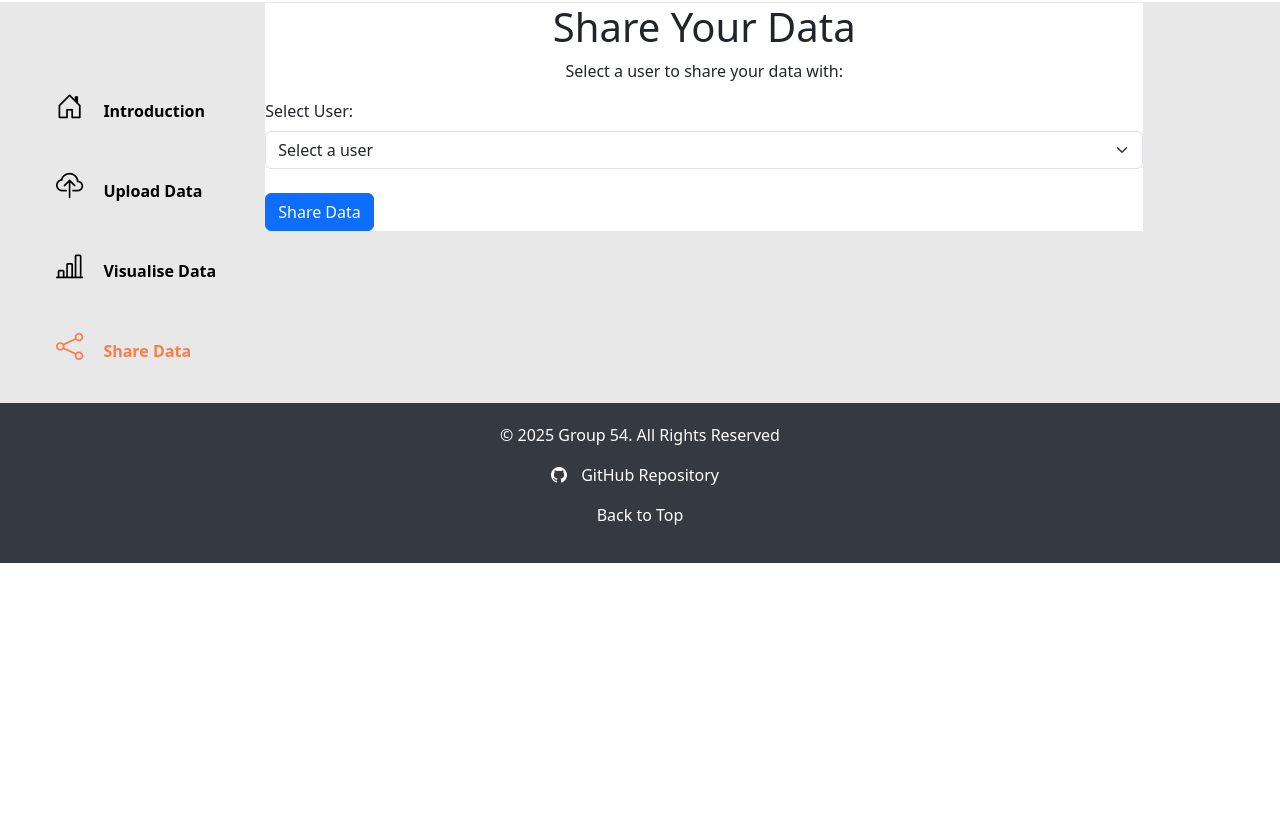
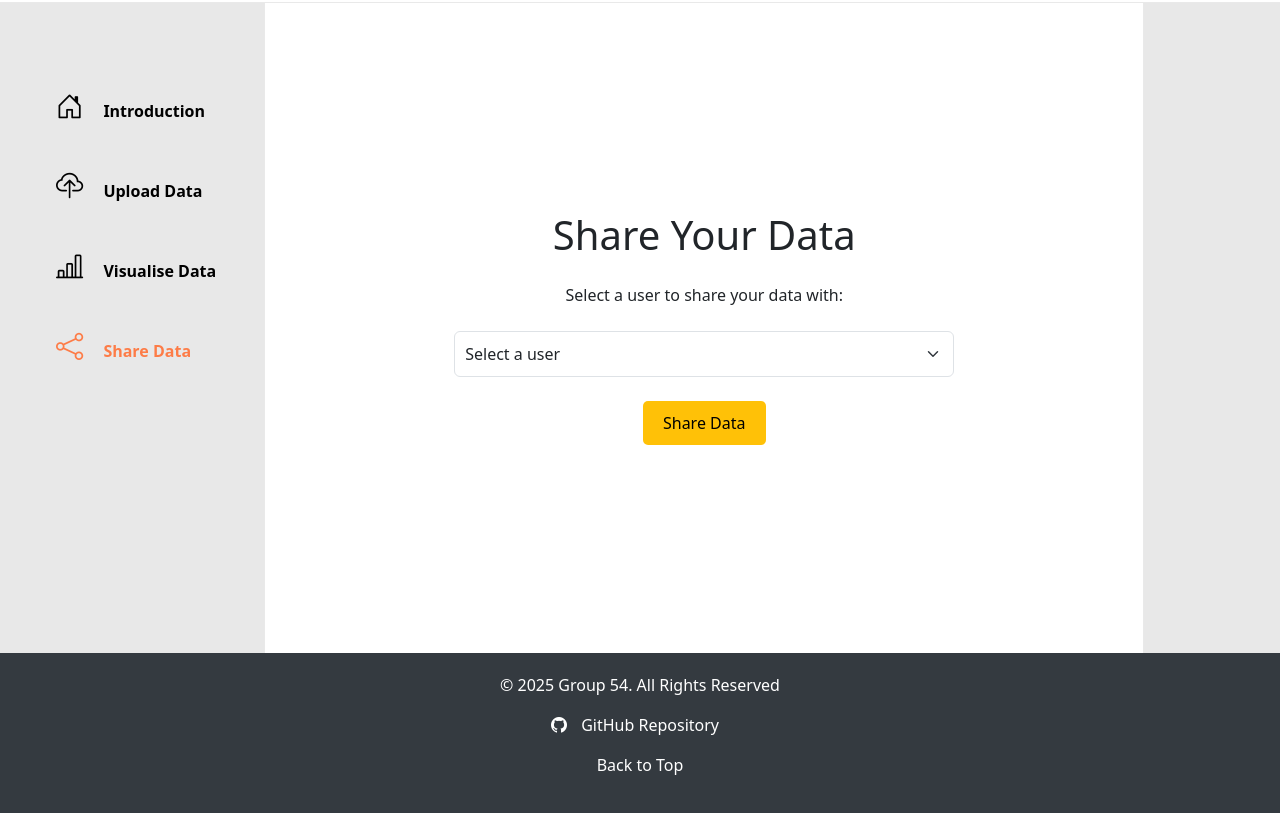
Before and after one commit to swyou/CITS5505-G54, a Flask app: page /share in a window 1280 px wide. Shown: the part 93-906 px from the top of the page. Before the commit the page ends 656 px from the top, so only its background shows below. Run offline with Flask 3, Linux system fonts and the light colour scheme; the visitor is signed in with stand-in values (Sample User, id 1); data comes from the database, SQL or seed files in the repository; data that the repository does not hold is empty.

Commit message:
Integration & Fix: data sharing backend, scripts implemented.

```diff
--- a/app/routes.py
+++ b/app/routes.py
@@ -1,7 +1,6 @@
 from flask import Blueprint, jsonify, render_template, redirect, url_for, flash, request
 from flask_login import login_required, current_user
 from .service import *
-import json
 
 main = Blueprint('main', __name__)
 
@@ -38,7 +37,14 @@
 def list_sharings():
     user_id = current_user.get_id()
     sharings = get_sharings_by_receiver(user_id)
-    return jsonify(sharings)
+    result = [
+        {
+            "id": sharing.id,
+            "sender": sharing.sender.username
+        }
+        for sharing in sharings
+    ]
+    return jsonify(result)
 
 
 @main.route('/users', methods=['GET'])
@@ -53,16 +59,21 @@
 @main.route('/share', methods=['POST'])
 @login_required
 def share_with():
-    to_user_id = request.form.get("to_user_id")
-    message = request.form.get("message")
-
-    if not to_user_id or not message:
-        return jsonify({"error": "Missing required parameters"}), 400
+    data = request.get_json()  # Parse JSON payload
+    to_user_id = data.get("to_user_id")
+    if to_user_id is None:
+        return jsonify({"error": "Invalid to user ID"}), 400
 
     user_id = current_user.get_id()
-    sharing = create_sharing(sender_id=user_id, receiver_id=to_user_id, message=message)
+    # Check if a sharing already exists
+    existing_sharing = get_existing_sharing(sender_id=user_id, receiver_id=to_user_id)
+    if existing_sharing:
+        return jsonify({"error": "You have already shared data with this user."}), 400
 
-    return jsonify({"success": True, "sharing": sharing}), 201
+    # Create a new sharing
+    sharing = create_sharing(sender_id=user_id, receiver_id=to_user_id, message="")
+
+    return jsonify({"success": True}), 201
 
 
 @main.route('/upload', methods=['POST'])
--- a/app/service.py
+++ b/app/service.py
@@ -39,6 +39,17 @@
     db.session.add(new_sharing)
     db.session.commit()
     return new_sharing
+
+
+def get_existing_sharing(sender_id, receiver_id):
+    """
+    Check if a sharing already exists between the sender and receiver.
+
+    :param sender_id: The ID of the sender.
+    :param receiver_id: The ID of the receiver.
+    :return: The existing sharing if found, otherwise None.
+    """
+    return Sharing.query.filter_by(sender_id=sender_id, receiver_id=receiver_id).first()
 
 # 每 100g 平均热量
 AVG_KCAL_TABLE = {
--- /dev/null
+++ b/app/static/css/share.css
@@ -0,0 +1,32 @@
+/* Ensure the main-inner fills the available space */
+.main-inner {
+    min-height: calc(100vh - 150px); /* Adjust height to include header and footer */
+    display: flex;
+    flex-direction: column;
+    justify-content: center; /* Center content vertically */
+    padding: 20px; /* Add padding for spacing */
+}
+
+/* Style the dropdown */
+#userDropdown {
+    max-width: 500px; /* Make the dropdown narrower */
+    margin: 0 auto; /* Center the dropdown */
+    padding: 10px;
+    font-size: 16px;
+}
+
+/* Style the share button */
+.btn-yellow {
+    background-color: #ffc107; /* Yellow color */
+    color: #000; /* Black text for contrast */
+    border: none;
+    padding: 10px 20px;
+    font-size: 16px;
+    border-radius: 5px;
+    cursor: pointer;
+    transition: background-color 0.3s ease;
+}
+
+.btn-yellow:hover {
+    background-color: #e0a800; /* Darker yellow on hover */
+}
--- a/app/templates/data.html
+++ b/app/templates/data.html
@@ -31,10 +31,7 @@
           <div class="recipe-section">
             <div class="post-recipes">
               <div class="intro-container">
-                <h1 class="intro-title">Nutrition Trends Overview</h1>
-                <p class="intro-description">
-                  Explore your dietary trends with dynamic charts and insights.
-                </p>
+                <h1 class="intro-title">Nutrition Trends</h1>
 
                 <!-- Shared Reports Dropdown -->
                 <div class="shared-reports-dropdown">
--- a/app/templates/share.html
+++ b/app/templates/share.html
@@ -2,16 +2,18 @@
 <html lang="en">
   <head>
     <meta charset="UTF-8" />
-    <title>SmartBite - Visualise Data</title>
+    <title>SmartBite - Share Data</title>
     <!-- CSS Files -->
     <link href="https://cdn.jsdelivr.net/npm/bootstrap@5.3.0-alpha1/dist/css/bootstrap.min.css" rel="stylesheet">
     <link href="https://cdn.jsdelivr.net/npm/bootstrap-icons/font/bootstrap-icons.css" rel="stylesheet" />
-
-    <!-- global style -->
+        <script src="https://ajax.googleapis.com/ajax/libs/jquery/3.7.1/jquery.min.js"></script>
+    <!-- Global Style -->
     <link rel="stylesheet" href="{{ url_for('static', filename='css/style.css') }}">
 
-    <!-- page specific style -->
-    <!-- <link rel="stylesheet" href="{{ url_for('static', filename='css/share.css') }}"> -->
+    <!-- Page-Specific Style -->
+    <link rel="stylesheet" href="{{ url_for('static', filename='css/share.css') }}">
+
+    <script src="https://ajax.googleapis.com/ajax/libs/jquery/3.7.1/jquery.min.js"></script>
   </head>
 
   <body>
@@ -24,59 +26,34 @@
         <!-- Sidebar -->
         {% include 'side.html' %}
 
-
-    </div>
-    <div class="main-inner">
-        <div class="share-data-section">
-            <h1 class="text-center">Share Your Data</h1>
-            <p class="text-center">Select a user to share your data with:</p>
+        <!-- Main Inner Content -->
+        <div class="main-inner">
+          <div class="share-data-section">
+            <h1 class="text-center mb-4">Share Your Data</h1>
+            <p class="text-center mb-4">Select a user to share your data with:</p>
 
             <!-- Dropdown for selecting users -->
-            <div class="mb-4">
-              <label for="userDropdown" class="form-label">Select User:</label>
+            <div class="form-group mb-4">
               <select id="userDropdown" class="form-select">
                 <option value="" selected disabled>Select a user</option>
                 <!-- Options will be dynamically populated -->
               </select>
             </div>
 
-            <button id="shareButton" class="btn btn-primary">Share Data</button>
+            <!-- Share Button -->
+            <div class="text-center">
+              <button id="shareButton" class="btn btn-yellow">Share Data</button>
+            </div>
           </div>
+        </div>
+      </div>
+    </div>
 
-          <script>
-  // Populate the dropdown with dummy users
-  const dummyUsers = [
-    { id: 1, name: 'Alice' },
-    { id: 2, name: 'Bob' }
-  ];
-
-  const dropdown = document.getElementById('userDropdown');
-  dummyUsers.forEach(user => {
-    const option = document.createElement('option');
-    option.value = user.id;
-    option.textContent = user.name;
-    dropdown.appendChild(option);
-  });
-
-  document.getElementById('shareButton').addEventListener('click', function () {
-    const selectedUserId = document.getElementById('userDropdown').value;
-    if (selectedUserId) {
-      alert(`Data shared successfully with user ID: ${selectedUserId}`);
-    } else {
-      alert('Please select a user to share data with.');
-    }
-  });
-</script>
-        </div>
-    </div>
-</div>
     <!-- Footer -->
     {% include 'footer.html' %}
+
     <!-- JavaScript Files -->
     <script src="https://cdn.jsdelivr.net/npm/bootstrap@5.3.0-alpha1/dist/js/bootstrap.bundle.min.js"></script>
-    <script src="https://cdn.jsdelivr.net/npm/chart.js"></script>
-    <!-- <script src="{{ url_for('static', filename='js/data_view.js') }}"></script> -->
-
-
+    <script src="{{ url_for('static', filename='js/share.js') }}"></script>
   </body>
 </html>
```
Also changed, not shown: app/static/js/data_view.js (+101 -80 lines), app/static/js/share.js (added, +42 -0 lines).
